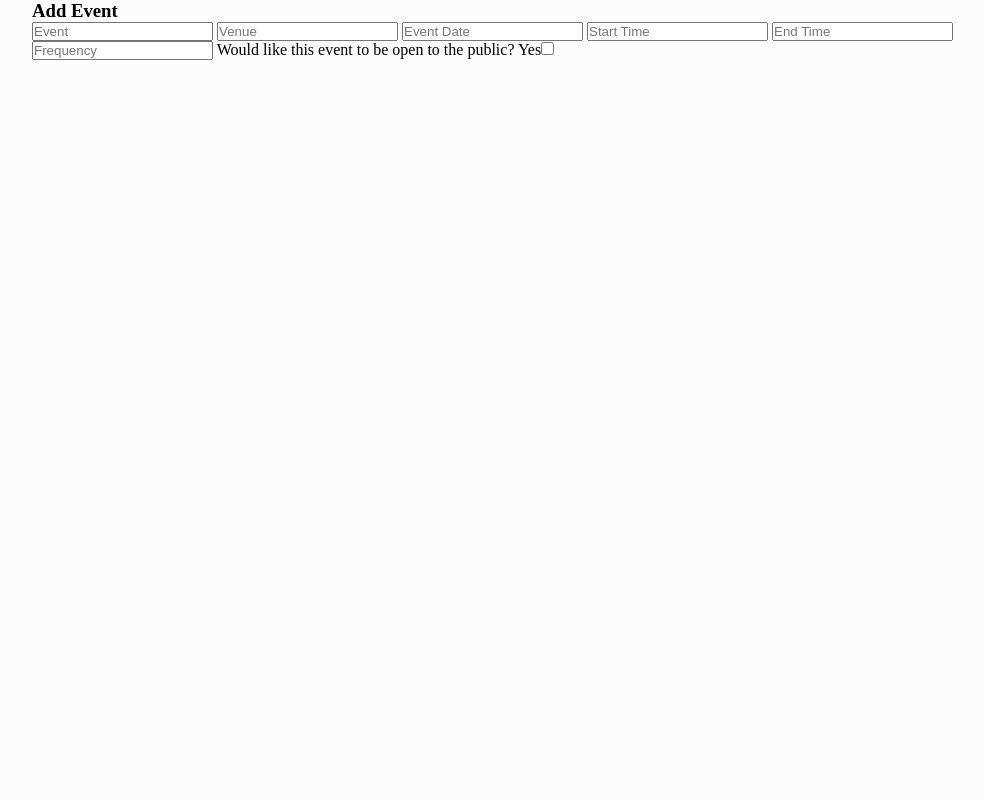
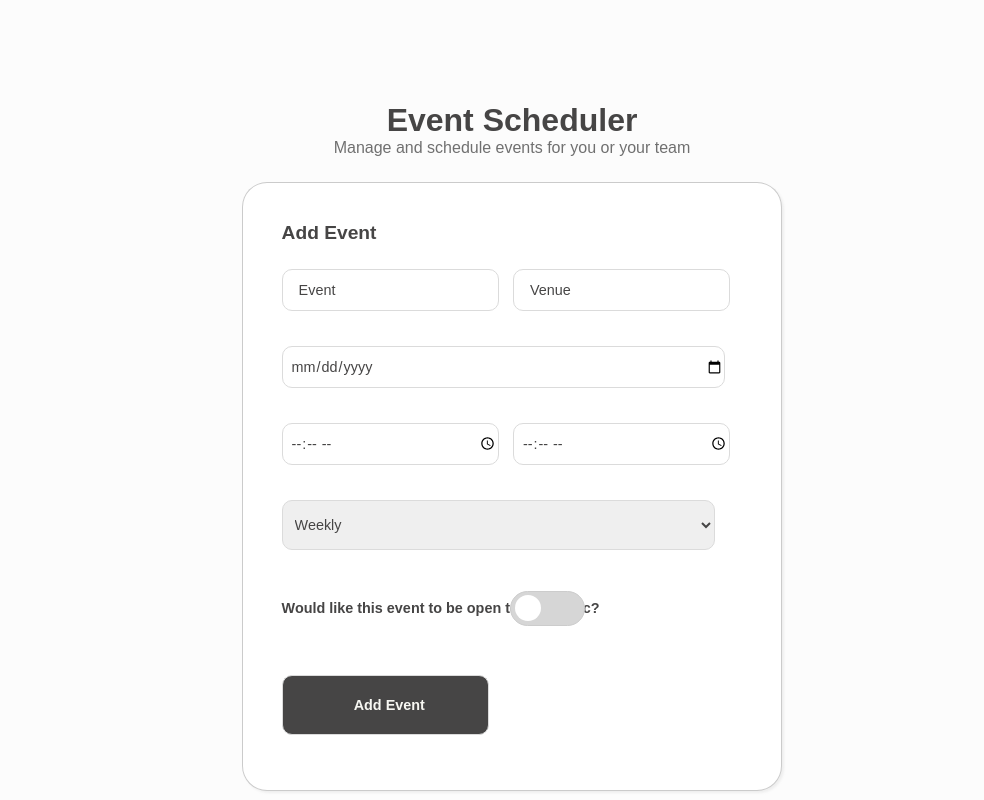
Before and after one commit to CodeBoySoca/flask-event-scheduler, a Flask app: page / in a window 1280 px wide. Shown: the whole page, without its empty margins (128-1112 px from the left). Run offline with Flask 3, Linux system fonts and the light colour scheme; parts of the project's set-up code (start-up, migrations or seed data) failed here and were passed over.

Commit message:
Styling and HTML for add event template

```diff
--- a/app.py
+++ b/app.py
@@ -6,7 +6,7 @@ app = Flask(__name__)
 def index():
     return render_template('index.html', page_title='Event Search')
 
-@app.route('/<city>/<category>', method=['GET', 'POST'])
+@app.route('/<city>/<category>', methods=['GET', 'POST'])
 def locale():
     return render_template('search-results.html', page_title='Event Search Results')
 
--- a/static/css/main.css
+++ b/static/css/main.css
@@ -18,16 +18,176 @@ body {
 
 
 .content {
-    width: 75%;
+    width: 60%;
+    margin: 8% auto 0 auto;
+}
+
+.content h1 {
+    font: 900 2em Proxima Nova, sans-serif;
+    color: #464545;
+    text-align: center;
+}
+
+.content p {
+    font: 400 1em PT Sans Caption, sans-serif;
+    color: #707070;
+    text-align: center;
+}
+
+
+.container {
+    background: #fff;
+    border: 1px solid rgba(169, 169, 169, 0.6);
+    border-radius: 25px;
+    width: 60%;
+    height: 530px;
+    filter: drop-shadow(2px 2px 1px rgba(184, 184, 184, 0.2));
+    margin: 25px auto 0 auto;
+    padding: 5%;
+}
+
+
+.container h3 {
+    font: 900 1.2em Proxima Nova, sans-serif;
+    color: #464545;
+    margin-bottom: 25px;
+}
+
+.container form {
     margin: 0 auto;
 }
 
-h1 {
-    font: 900 2em Proxima Nova, sans-serif;
-    color: #707070;
+.container form input::placeholder {
+    padding-left: 8px;
+    color: #464545;
 }
 
-p {
-    font: 400 1em PT Sans Caption, sans-serif;
-    color: #707070;
+.container form input {
+    width: 45%;
+    height: 40px;
+    border-radius: 10px;
+    border: 1px solid rgb(219, 219, 219);
+    margin: 0 10px 35px 0;
+    outline: none;
+    color: #464545;
+    font: 400 0.9em Proxima Nova, sans-serif;
+    padding-left: 8px;
+
 }
+
+.container form input[type='text'] {}
+
+
+.container form input[type='date'] {
+    width: 94%;
+}
+
+.container form input[type='time'] {
+    width: 45%;
+}
+
+.container form input[type='submit'] {
+    background: #464545;
+    color: #F7F7F2;
+    height: 60px;
+    cursor: pointer;
+    font-weight: 600;
+}
+
+
+
+.container form select {
+    width: 94%;
+    height: 50px;
+    border-radius: 10px;
+    border: 1px solid rgb(219, 219, 219);
+    color: #464545;
+    font: 400 0.9em Proxima Nova, sans-serif;
+    outline: none;
+    padding-left: 8px;
+}
+
+.toggle-container {
+    width: 90%;
+
+    margin: 50px 0 5px 0;
+}
+
+.toggle-container span:first-child {
+    color: #464545;
+    font: 600 0.9em Proxima Nova, sans-serif;
+    display: block;
+    margin-bottom: 10px;
+}
+
+
+.container form label {
+    color: #464545;
+    font: 400 0.9em Proxima Nova, sans-serif;
+}
+
+
+.toggle {
+    position: relative;
+    display: inline-block;
+    width: 75px;
+    height: 35px;
+    top: -35px;
+    left: 55%;
+}
+
+.toggle input {
+    opacity: 0;
+    width: 0;
+    height: 0;
+}
+
+.toggle-switch {
+    position: absolute;
+    cursor: pointer;
+    top: 0;
+    left: 0;
+    right: 0;
+    bottom: 0;
+    border: 1px solid #ccc;
+    background: rgb(214, 214, 214);
+    -webkit-transition: .4s;
+    transition: .4s;
+}
+
+/* circle dial */
+.toggle-switch:before {
+    position: absolute;
+    content: "";
+    width: 26px;
+    height: 26px;
+    left: 4px;
+    bottom: 4px;
+    background: #fff;
+    -webkit-transition: .4s;
+    transition: .4s;
+}
+
+
+input:checked+.toggle-switch {
+    background-color: #a4a4a4;
+}
+
+input:focus+.toggle-switch {
+    box-shadow: 0 0 1px #a4a4a4;
+}
+
+input:checked+.toggle-switch:before {
+    -webkit-transform: translateX(36px);
+    -ms-transform: translateX(36px);
+    transform: translateX(36px);
+}
+
+
+.toggle-switch.round {
+    border-radius: 34px;
+}
+
+.toggle-switch.round:before {
+    border-radius: 50%;
+}
--- a/templates/base.html
+++ b/templates/base.html
@@ -8,7 +8,8 @@
     </head>
     <body>
       <div class="content">
-        <h1></h1>
+        <h1>Event Scheduler</h1>
+        <p>Manage and schedule events for you or your team</p>
         {% block content %}
         {% endblock %}
       </div>
--- a/templates/index.html
+++ b/templates/index.html
@@ -3,16 +3,26 @@
 <div class="container">
     <h3>Add Event</h3>
     <form method="post">
-        <input type="" placeholder="Event" required>
-        <input type="" placeholder="Venue" required>
-        <input type="" placeholder="Event Date" required>
-        <input type="" placeholder="Start Time" required>
-        <input type="" placeholder="End Time" required>
-        <input type="" placeholder="Frequency" required>
-        <label>
-            Would like this event to be open to the public?
-            <span>Yes</span><input type="checkbox">
+        <input type="text" placeholder="Event" required>
+        <input type="text" placeholder="Venue" required>
+        <input type="date" placeholder="Event Date" required>
+        <input type="time" placeholder="Start Time" required>
+        <input type="time" placeholder="End Time" required>
+        <select name="frequency">
+           <option value="1">Weekly</option>
+           <option value="2">Bi-Weekly</option>
+           <option value="3">Monthly</option>
+           <option value="4">Quartely</option>
+           <option value="5">Annually</option>
+        </select>
+        <div class="toggle-container">
+            <span>Would like this event to be open to the public?</span>
+            <label class="toggle">
+            <input type="checkbox">
+            <span class="toggle-switch round"></span>
         </label>
+        </div>
+        <input type="submit" value="Add Event">
     </form>
 </div>
 {% endblock %}
```
